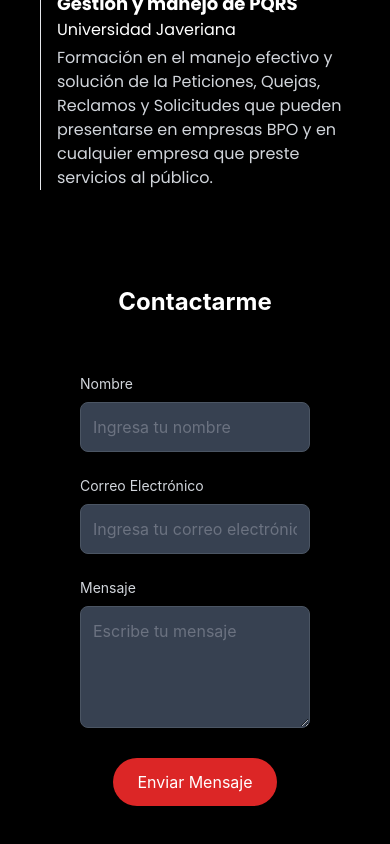
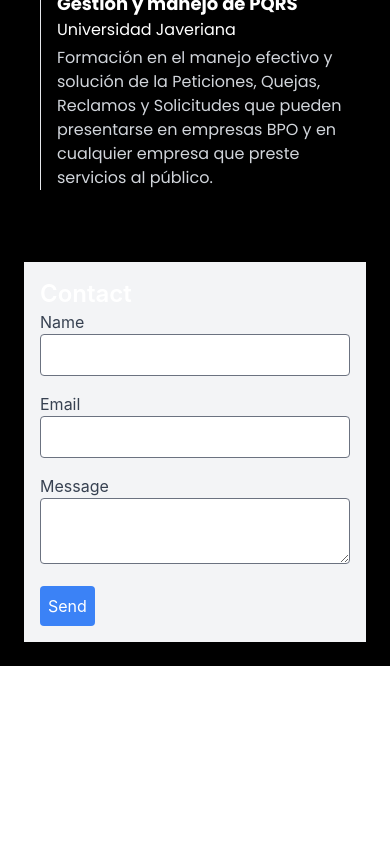
Before and after one commit to sogom01/portfolio-sogom, a React (Create React App) app: page / in a window 390 px wide. Shown: the part 3630-4474 px from the top of the page. After the commit the page ends 4296 px from the top, so only its background shows below. Built offline with nearby package versions, Linux system fonts and the light colour scheme.

Commit message:
Cambios en el fomulario para que se pueda desplegar en vercel

```diff
--- a/src/components/Contact.js
+++ b/src/components/Contact.js
@@ -2,55 +2,22 @@ import React from 'react';
 
 const Contact = () => {
     return (
-        <section id="contact" className="bg-transparent p-6">
-            <h2 className="text-2xl md:text-3xl lg:text-4xl font-bold text-white mb-6 text-center">
-                Contactarme
-            </h2>
-            <form className="space-y-6 max-w-lg mx-auto bg-transparent p-8 rounded-lg shadow-lg">
+        <section className="bg-gray-100 p-4">
+            <h2 className="text-2xl font-semibold">Contact</h2>
+            <form className="space-y-4">
                 <div>
-                    <label className="block text-sm md:text-base lg:text-lg text-gray-300 mb-2" htmlFor="name">
-                        Nombre
-                    </label>
-                    <input
-                        type="text"
-                        id="name"
-                        className="w-full p-3 rounded-lg bg-gray-700 text-gray-100 border border-gray-600 focus:outline-none focus:ring-2 focus:ring-red-500 focus:border-transparent"
-                        placeholder="Ingresa tu nombre"
-                        required
-                    />
+                    <label className="block text-gray-700">Name</label>
+                    <input type="text" className="w-full p-2 border rounded" />
                 </div>
                 <div>
-                    <label className="block text-sm md:text-base lg:text-lg text-gray-300 mb-2" htmlFor="email">
-                        Correo Electrónico
-                    </label>
-                    <input
-                        type="email"
-                        id="email"
-                        className="w-full p-3 rounded-lg bg-gray-700 text-gray-100 border border-gray-600 focus:outline-none focus:ring-2 focus:ring-red-500 focus:border-transparent"
-                        placeholder="Ingresa tu correo electrónico"
-                        required
-                    />
+                    <label className="block text-gray-700">Email</label>
+                    <input type="email" className="w-full p-2 border rounded" />
                 </div>
                 <div>
-                    <label className="block text-sm md:text-base lg:text-lg text-gray-300 mb-2" htmlFor="message">
-                        Mensaje
-                    </label>
-                    <textarea
-                        id="message"
-                        className="w-full p-3 rounded-lg bg-gray-700 text-gray-100 border border-gray-600 focus:outline-none focus:ring-2 focus:ring-red-500 focus:border-transparent"
-                        rows="4"
-                        placeholder="Escribe tu mensaje"
-                        required
-                    ></textarea>
+                    <label className="block text-gray-700">Message</label>
+                    <textarea className="w-full p-2 border rounded"></textarea>
                 </div>
-                <div className="text-center">
-                    <button
-                        type="submit"
-                        className="bg-red-600 text-white py-3 px-6 rounded-full shadow-md hover:bg-red-700 hover:shadow-lg transition duration-300 ease-in-out transform hover:scale-105 focus:outline-none focus:ring-2 focus:ring-red-500"
-                    >
-                        Enviar Mensaje
-                    </button>
-                </div>
+                <button type="submit" className="bg-blue-500 text-white p-2 rounded">Send</button>
             </form>
         </section>
     );
```
